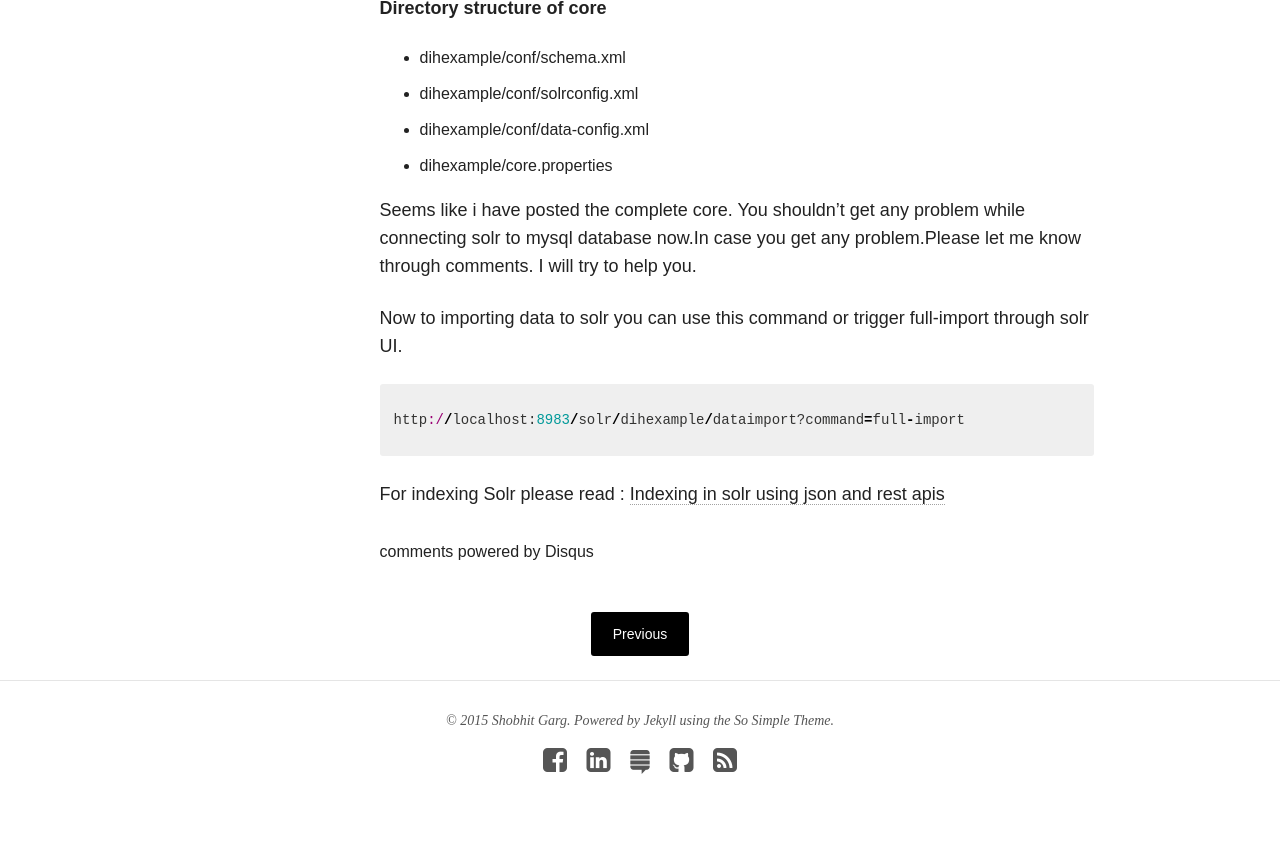
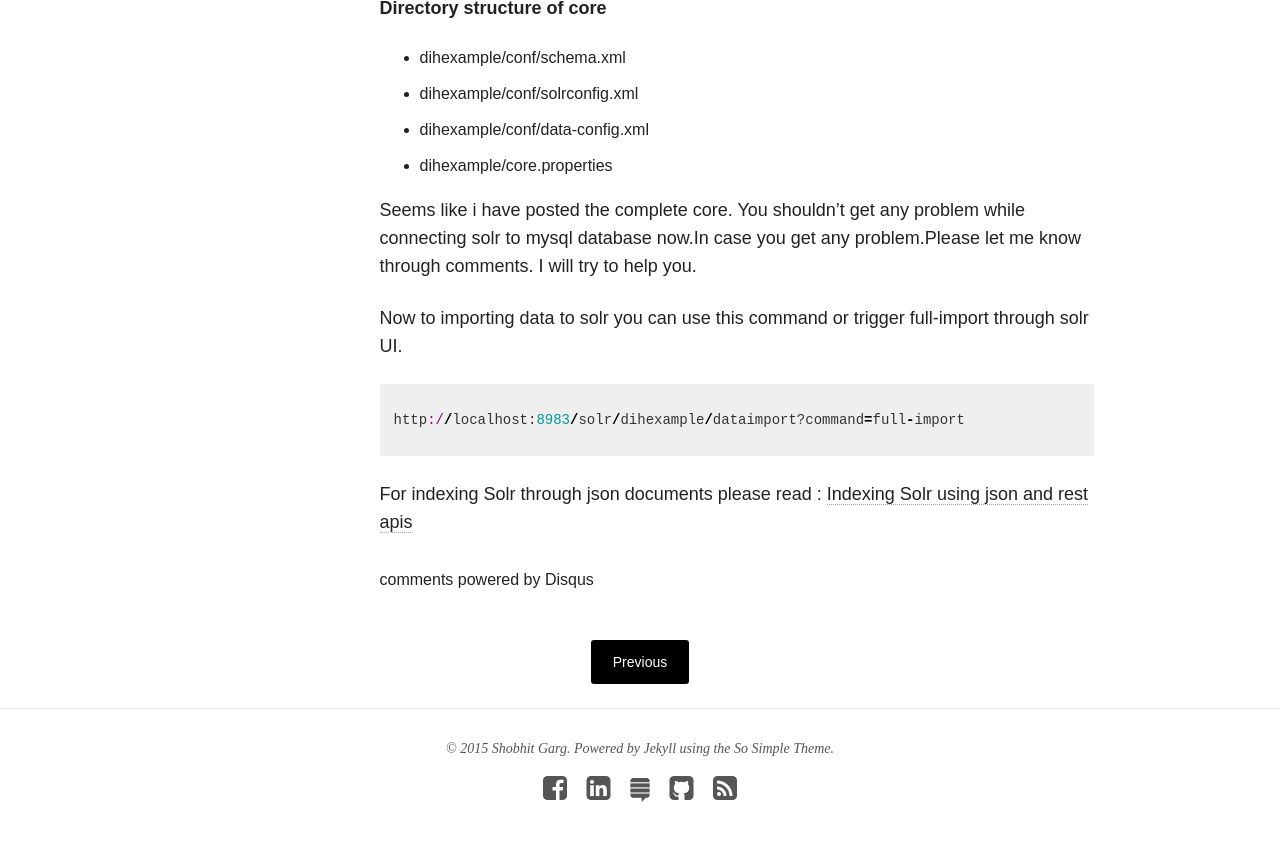
Before and after one commit to shobhit-garg/shobhit-garg.github.io, a Jekyll site: the page built from _posts/blog/2015-07-29-connecting-solr-to-database.md, in a window 1280 px wide and 900 px high, scrolled down 4353 px. Shown: the top 841 px of the window. Built offline with Jekyll 4.4.1, drawn with Linux system fonts in a browser that asks for light colours; nearby versions of some CDN libraries; comment, search, counter and statistics services are not loaded.

Commit message:
adding link

```diff
--- a/_posts/blog/2015-07-29-connecting-solr-to-database.md
+++ b/_posts/blog/2015-07-29-connecting-solr-to-database.md
@@ -184,7 +184,7 @@ http://localhost:8983/solr/dihexample/dataimport?command=full-import
 
 {% endhighlight %}
 
-For indexing Solr please read : [Indexing in solr using json and rest apis][solr-indexing]
+For indexing Solr through json documents please read : [Indexing Solr using json and rest apis][solr-indexing]
 
 
 [solr-indexing]:     {{ site.url }}/indexing-in-solr-using-json-and-rest-apis
```
